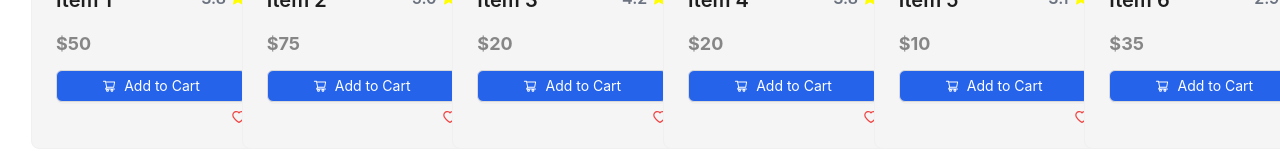
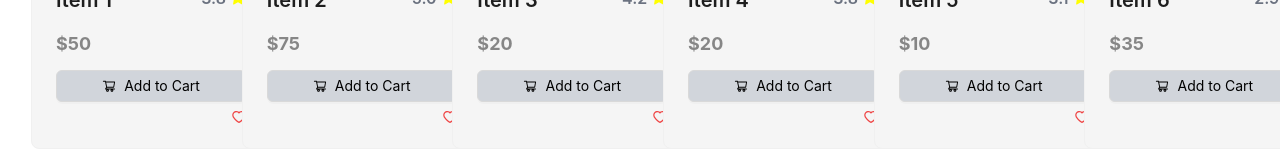
Before and after one commit to AouIssa/cleopatra-react, a React (Create React App) app: page /shop in a window 1280 px wide. Shown: the part 649-800 px from the top of the page. Built offline with nearby package versions, Linux system fonts and the light colour scheme.

Commit message:
Improved card UI

```diff
--- a/src/components/ShopPage.js
+++ b/src/components/ShopPage.js
@@ -186,10 +186,14 @@ const ShopPage = ({ updateCart }) => {
                 icon={<ShoppingCartOutlined />}
                 block
                 onClick={() => addToCart(item)}
-                className="mt-2 bg-blue-600 text-white hover:bg-blue-700 active:bg-blue-800 transition-colors duration-300 py-2"
+                className="mt-2 bg-gray-300 text-black hover:bg-gray-300 active:bg-gray-500 transition-colors duration-300 py-2 flex items-center justify-center"
               >
-                {cartItems[item.id] ? `In Cart: ${cartItems[item.id]}` : 'Add to Cart'}
+                <span className="text-center">
+                  {cartItems[item.id] ? `In Cart: ${cartItems[item.id]}` : 'Add to Cart'}
+                </span>
               </Button>
+
+
               <div className="flex justify-end mt-2">
                 <HeartOutlined className="text-red-500 hover:text-red-600 cursor-pointer" />
               </div>
```
